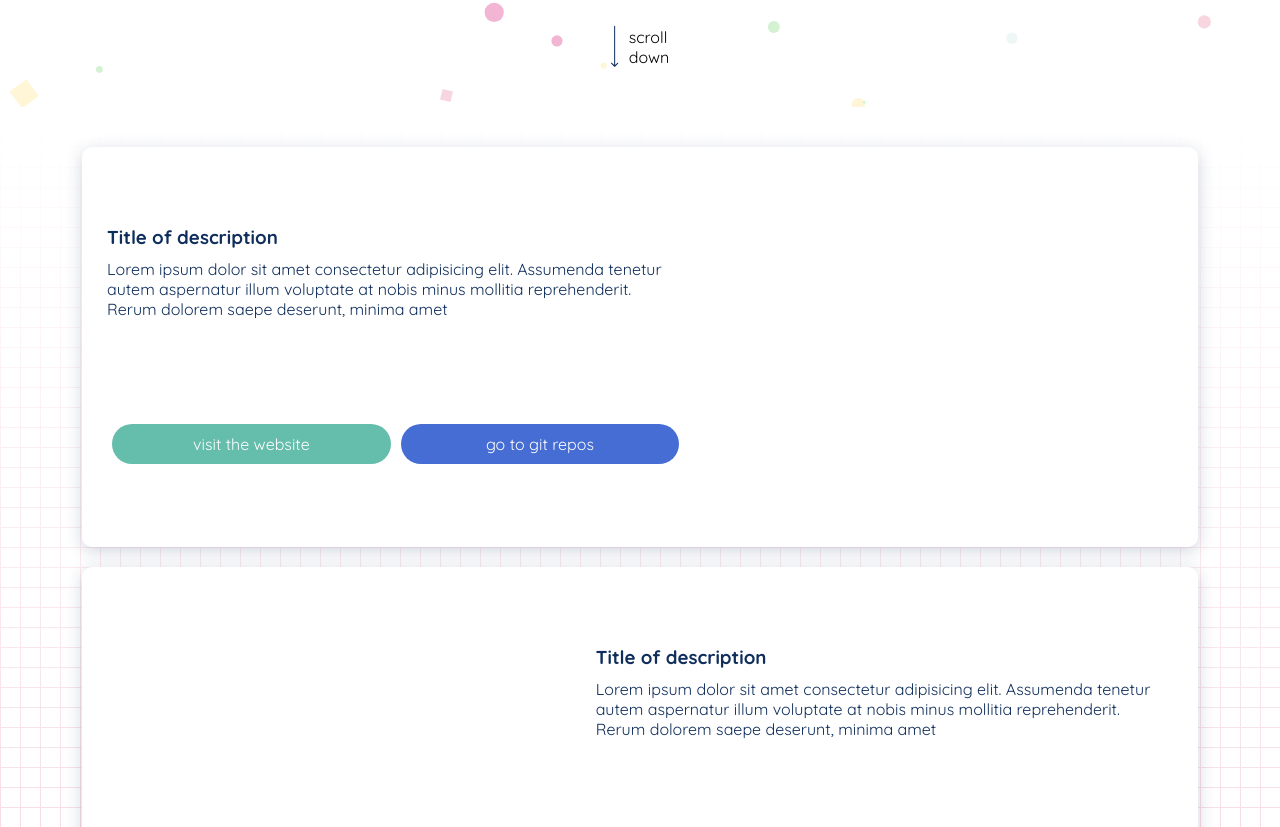
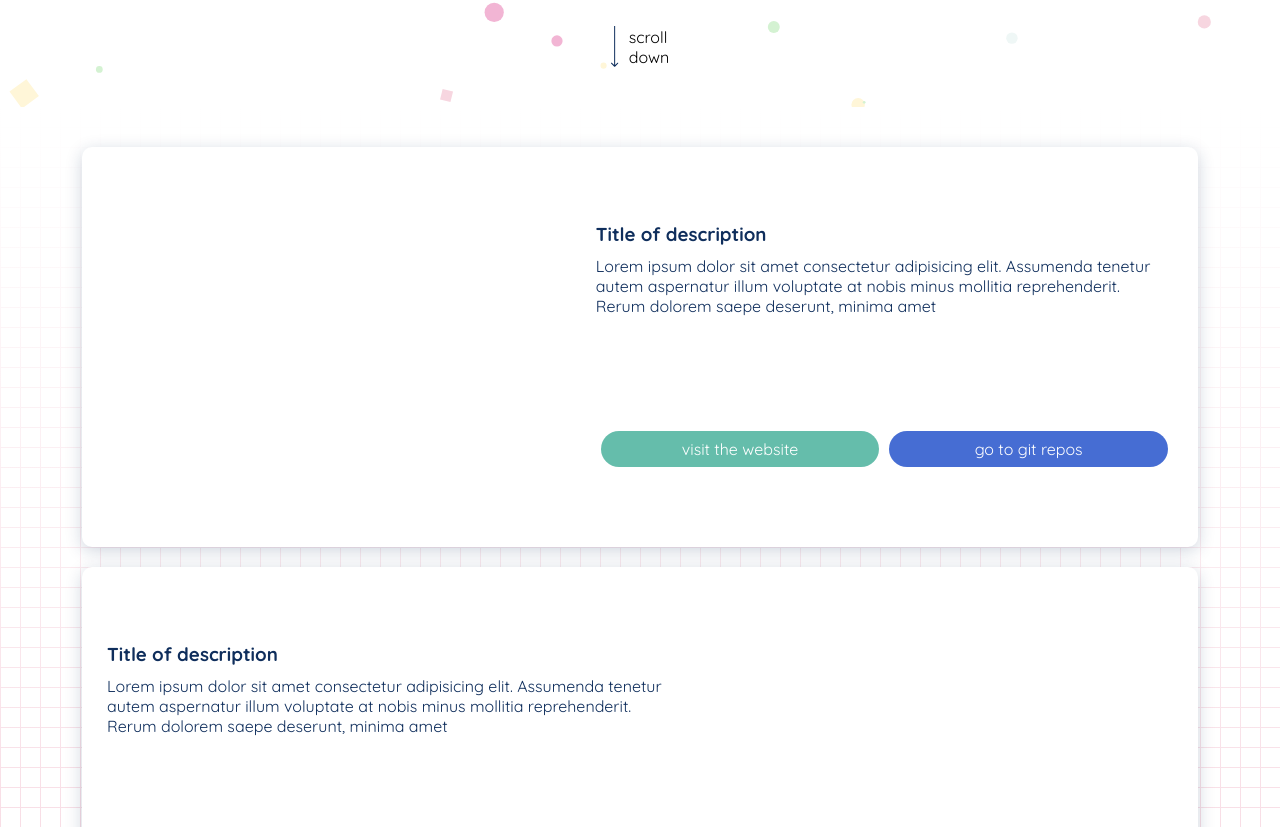
Before and after one commit to denizerisen/portfolio-page, a React (Create React App) app: page / in a window 1280 px wide. Shown: the part 693-1520 px from the top of the page. Built offline with nearby package versions, Linux system fonts and the light colour scheme.

Commit message:
added media mixin

```diff
--- a/src/components/hero/hero.js
+++ b/src/components/hero/hero.js
@@ -70,7 +70,7 @@ export default function Hero() {
     return () => {
       cancelAnimationFrame(requestId);
     };
-  }, []);
+  }, [width, height]);
 
   return (
     <div className="hero-wrapper" ref={heroRef}>
--- a/src/components/hero/hero.scss
+++ b/src/components/hero/hero.scss
@@ -22,6 +22,7 @@ canvas {
   justify-content: center;
   align-items: center;
   color: $color-main;
+  text-align: center;
 
   h1 {
     font-size: px(56);
--- a/src/components/showcase/showcase.js
+++ b/src/components/showcase/showcase.js
@@ -2,6 +2,7 @@ import React from "react";
 export default function Showcase() {
   return (
     <section className="showcase">
+      <div className="image-col"></div>
       <div className="description-col">
         <h3>Title of description</h3>
         <p>
@@ -18,7 +19,6 @@ export default function Showcase() {
           </a>
         </div>
       </div>
-      <div className="image-col"></div>
     </section>
   );
 }
--- a/src/components/showcase/showcase.scss
+++ b/src/components/showcase/showcase.scss
@@ -1,14 +1,6 @@
 .showcase-section {
-  //   background-image: linear-gradient(90deg, $color-pale-pink 20%, #ffffff 20%),
-  //     linear-gradient(45deg, $color-pale-pink 20%, #ffffff 20%);
-  //   background-position: 0px -50px, 0 0;
-  //   background-size: 10px 10px, 10px 10px;
+  padding: px(20) px(20);
 
-  //   background: radial-gradient(#f2b5d4 15%, transparent 16%),
-  //     radial-gradient(#f2b5d4 15%, transparent 16%);
-  //   background-position: 0 0, 5px 5px;
-  //   background-size: 10px 10px;
-  padding: px(20) px(20);
   background: linear-gradient(rgba(#fff, 1) 0%, transparent 100%),
     linear-gradient(90deg, $color-pale-pink 5%, transparent 1%),
     linear-gradient($color-pale-pink 5%, transparent 1%);
@@ -29,6 +21,7 @@
   box-shadow: 0px 4px 17px 0px rgba($color: $color-main, $alpha: 0.2);
 
   display: flex;
+  flex-wrap: wrap;
   align-items: center;
 
   &:nth-of-type(even) {
@@ -67,17 +60,22 @@
 
   p {
     flex-basis: 50%;
-    margin-top: px(10);
+    margin: px(10) 0;
   }
 
   .link-wrapper {
     display: flex;
+    flex-wrap: wrap;
+    justify-content: space-between;
   }
+
   .link {
-    flex: 1;
-    justify-content: space-between;
+    flex: 25%;
     margin: px(5);
+    max-height: px(50);
     text-align: center;
+    line-height: px(16);
+    font-size: px(16);
     color: #fff;
     padding: px(10) px(20);
     border-radius: 20px;
@@ -90,3 +88,19 @@
     }
   }
 }
+
+@include tablet {
+  .link-wrapper {
+    display: block;
+  }
+
+  .showcase {
+    display: block;
+    height: auto;
+
+    .image-col {
+      width: 100%;
+      height: px(300);
+    }
+  }
+}
--- a/src/styles/assets.scss
+++ b/src/styles/assets.scss
@@ -1,6 +1,22 @@
 @import url("https://fonts.googleapis.com/css?family=Quicksand:400,600,700&display=swap");
 @function px($value) {
   @return (round(($value / 16) * 100) / 100) * 1em;
+}
+
+//media variables and mixins
+$tablet-width: 768px;
+$mobile-width: 576px;
+
+@mixin tablet {
+  @media screen and (max-width: #{$tablet-width}) {
+    @content;
+  }
+}
+
+@mixin mobile {
+  @media screen and (max-width: #{$mobile-width}) {
+    @content;
+  }
 }
 
 //color variables
--- a/src/styles/reset.scss
+++ b/src/styles/reset.scss
@@ -17,3 +17,9 @@ a {
     decoration: none;
   }
 }
+
+@include tablet {
+  body {
+    font-size: px(12);
+  }
+}
```
